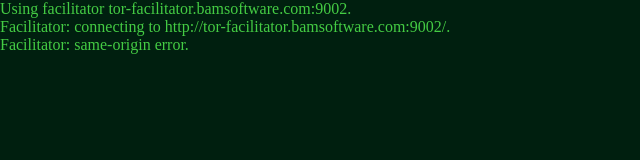
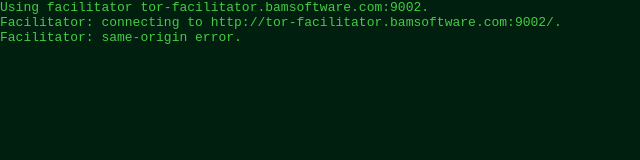
Before and after one commit to arlolra/flashproxy, a plain HTML site: page embed.html in a window 1280 px wide. Shown: the whole page, without its empty margins (0-640 px from the left). Drawn offline with Linux system fonts and the light colour scheme; no server answers.

Commit message:
Make debug output use pre not div.

```diff
--- a/embed.html
+++ b/embed.html
@@ -9,6 +9,7 @@
 }
 #flashproxy-badge.debug {
 	position: absolute;
+	margin: 0;
 	left: 0;
 	top: 0;
 	width: 100%;
--- a/flashproxy.js
+++ b/flashproxy.js
@@ -91,7 +91,7 @@
 
 function FlashProxy()
 {
-    this.debug_div = document.createElement("div");
+    this.debug_div = document.createElement("pre");
     this.debug_div.className = "debug";
 
     this.badge_elem = this.debug_div;
@@ -103,8 +103,7 @@
 
             /* http://www.w3.org/TR/cssom-view/#element-scrolling-members */
             at_bottom = (this.debug_div.scrollTop + this.debug_div.clientHeight == this.debug_div.scrollHeight);
-            this.debug_div.appendChild(document.createTextNode(s));
-            this.debug_div.appendChild(document.createElement("br"));
+            this.debug_div.appendChild(document.createTextNode(s + "\n"));
             if (at_bottom)
                 this.debug_div.scrollTop = this.debug_div.scrollHeight;
         }
```
